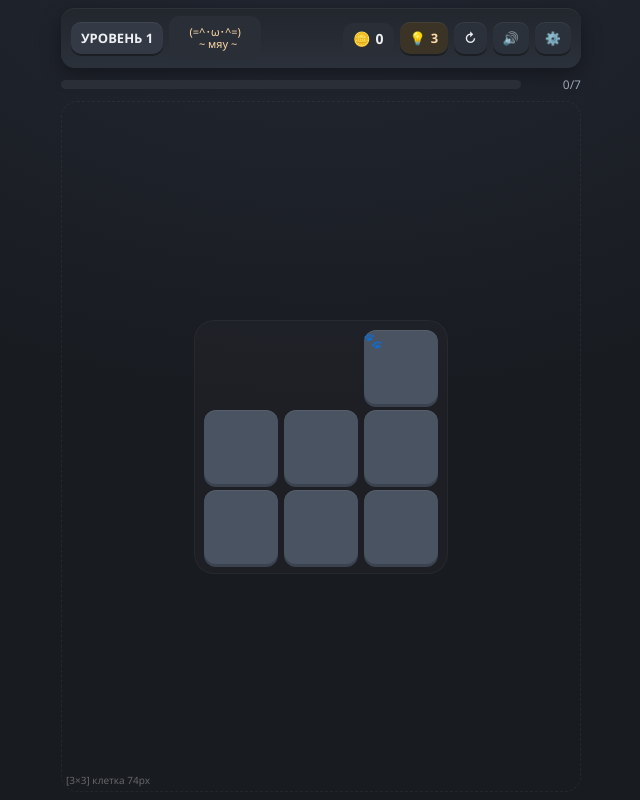
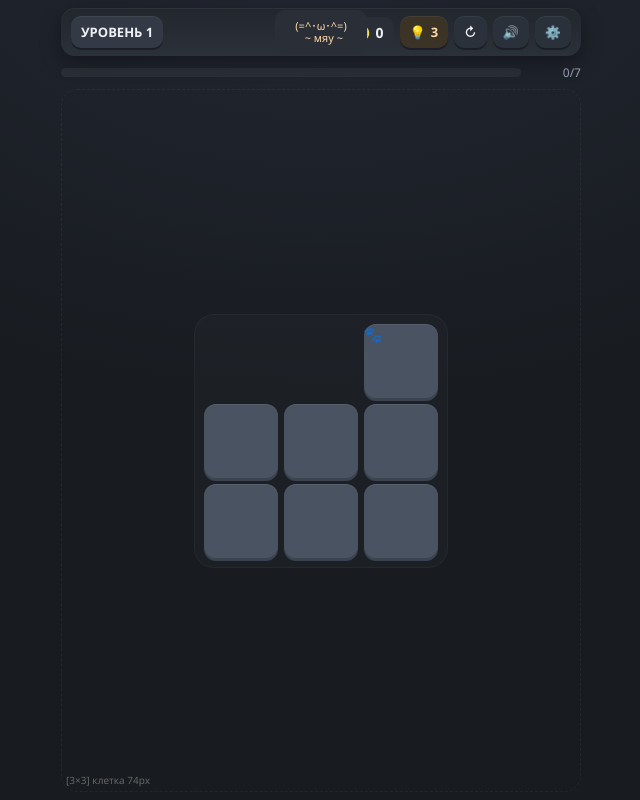
Before and after one commit to sanvir1/game.sanmob.ru, a plain HTML site: page index.html in a window 1280 px wide. Shown: the whole page, without its empty margins (319-959 px from the left). Drawn offline with Linux system fonts and the light colour scheme.

Commit message:
Add files via upload

```diff
--- a/style.css
+++ b/style.css
@@ -7,11 +7,13 @@
 *{box-sizing:border-box; -webkit-tap-highlight-color:transparent;}
 html,body{height:100%; margin:0; padding:0; overflow:hidden;}
 body{
+  position:fixed; inset:0;                 /* фикс. вьюпорт — нет скролла/дёрганья */
+  overscroll-behavior:none;
   background:radial-gradient(1200px 800px at 50% -10%, #232833 0%, var(--bg) 60%);
   color:var(--text);
   font-family: ui-rounded, "Segoe UI", system-ui, -apple-system, sans-serif;
   display:flex; flex-direction:column;
-  height:100dvh; width:100vw;
+  height:100%; width:100%;
   user-select:none; -webkit-user-select:none;
   touch-action:none;
 }
@@ -22,12 +24,13 @@ button{font-family:inherit; color:inherit; cursor:pointer; border:none; backgrou
   padding:8px 10px calc(8px + env(safe-area-inset-bottom));
   gap:8px; min-height:0;
 }
-/* фикс. высота topbar — котик не двигает layout */
+/* фикс. высота, кот абсолютом — не влияет на поток и не двигает страницу */
 .topbar{
+  position:relative;
   display:flex; align-items:center; gap:6px; flex-wrap:wrap;
   background:linear-gradient(180deg, var(--panel), var(--panel-2));
   border-radius:14px; padding:8px 10px; flex-shrink:0;
-  min-height:48px;
+  height:48px; min-height:48px; overflow:hidden;
   box-shadow:0 6px 20px rgba(0,0,0,.35), inset 0 1px 0 rgba(255,255,255,.05);
 }
 .btn{
@@ -42,15 +45,17 @@ button{font-family:inherit; color:inherit; cursor:pointer; border:none; backgrou
 .spacer{flex:1;}
 .coins{display:inline-flex; align-items:center; gap:5px; font-weight:700; font-size:14px;
   background:#2A2F37; padding:6px 10px; border-radius:10px;}
-/* котик-помощник: фикс. размер, не влияет на поток */
 .cat-helper{
+  position:absolute; left:50%; top:50%; transform:translate(-50%,-50%);
   font-size:11px; line-height:1.05; white-space:pre; text-align:center;
   background:#2A2F37; border-radius:10px; padding:5px 8px;
   width:92px; height:44px; overflow:hidden;
   display:flex; align-items:center; justify-content:center;
   color:#FFD9A8; transition:transform .2s; cursor:pointer; flex-shrink:0;
+  pointer-events:auto;
+  transform-origin:center;
 }
-.cat-helper:active{transform:scale(.94);}
+.cat-helper:active{transform:translate(-50%,-50%) scale(.94);}
 .progress-wrap{display:flex; align-items:center; gap:8px; width:100%; flex-shrink:0;}
 .bar{flex:1; height:9px; background:#2A2F37; border-radius:99px; overflow:hidden;}
 .bar > i{display:block; height:100%; width:0%;
@@ -63,6 +68,7 @@ button{font-family:inherit; color:inherit; cursor:pointer; border:none; backgrou
   display:flex; align-items:center; justify-content:center;
   overflow:hidden; min-height:120px;
   border:1px dashed rgba(255,255,255,.05); border-radius:16px;
+  touch-action:none; overscroll-behavior:none;
 }
 .board{
   position:relative; display:grid; gap:6px; padding:10px;
@@ -93,17 +99,11 @@ button{font-family:inherit; color:inherit; cursor:pointer; border:none; backgrou
   position:absolute;
 }
 @keyframes pawPulse{0%,100%{transform:scale(.9); opacity:.6}50%{transform:scale(1.1); opacity:1}}
-/* клетка-кот: препятствие */
 .cell.blocked{
   background:#2A2F37;
   box-shadow:0 3px 0 #1C2026, inset 0 1px 0 rgba(255,255,255,.04);
   cursor:default; pointer-events:none;
   display:flex; align-items:center; justify-content:center;
-}
-.cell.blocked::after{
-  content:"🐱"; position:absolute; font-size:0;
-  display:flex; align-items:center; justify-content:center;
-  inset:0;
 }
 .line-svg{position:absolute; inset:0; width:100%; height:100%;
   pointer-events:none; z-index:5; overflow:visible;}
```
